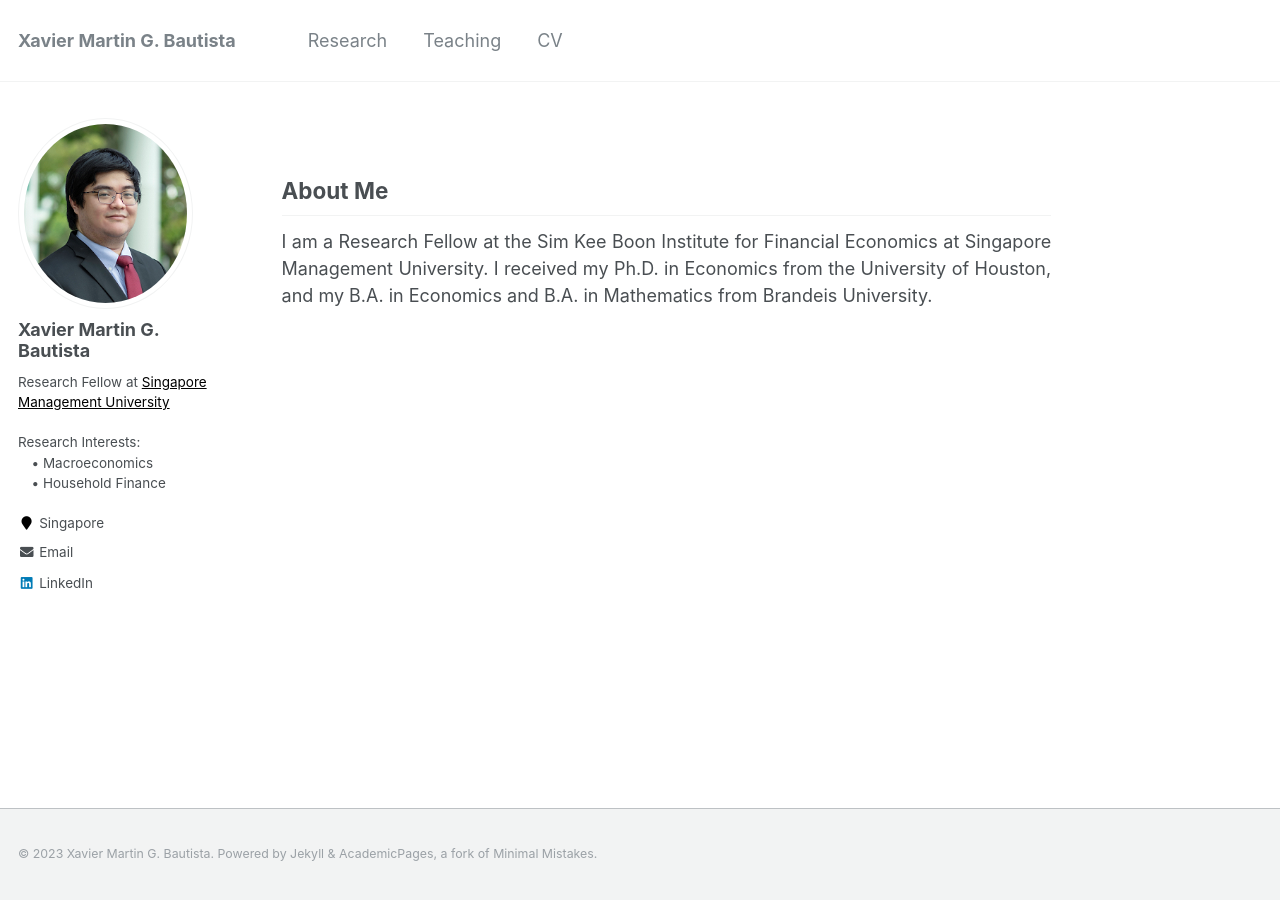
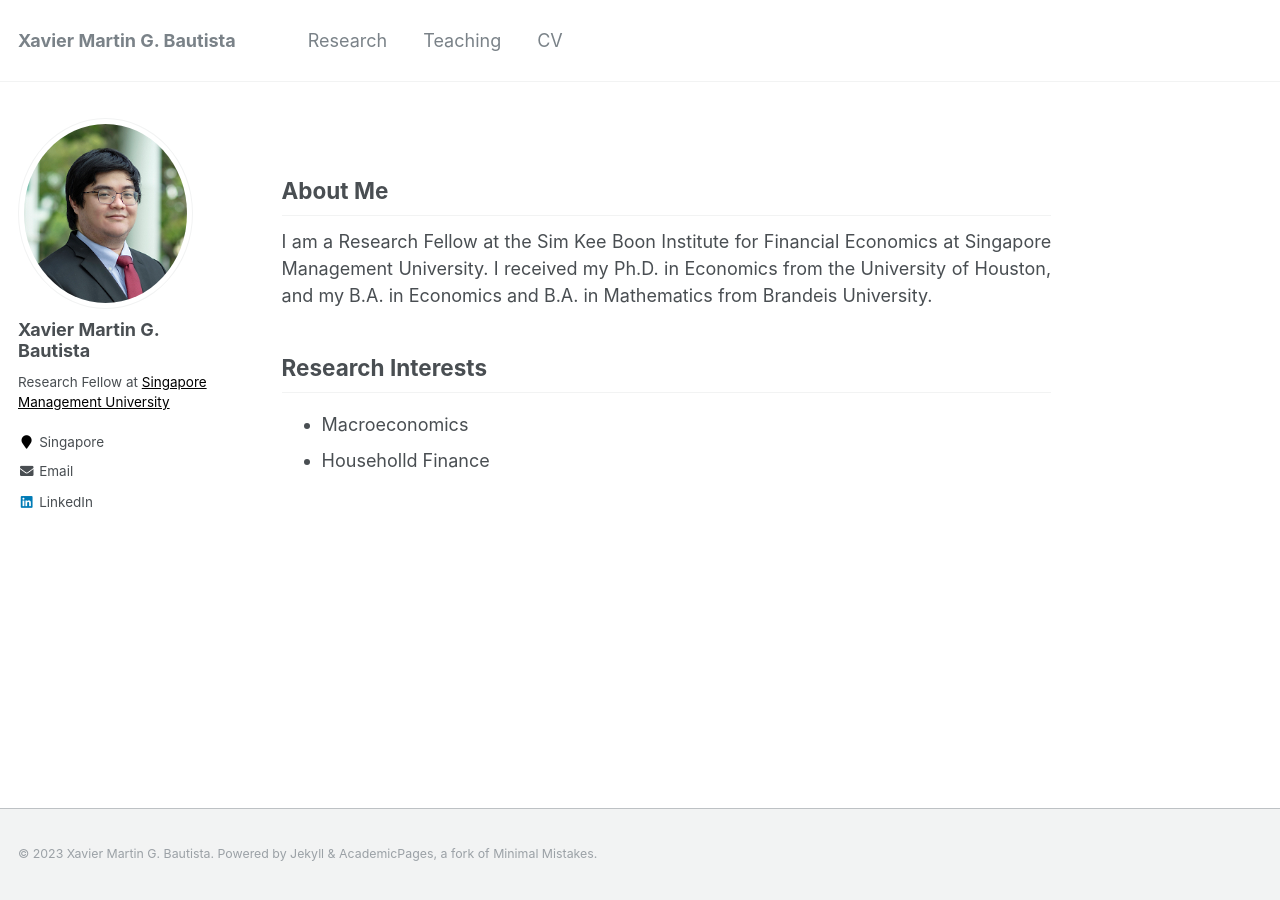
Before and after one commit to xmgbautista/xmgbautista.github.io, a Jekyll site: the page built from _pages/about.md, in a window 1280 px wide. Built offline with Jekyll 4.4.1, drawn with Linux system fonts in a browser that asks for light colours.

Commit message:
Update about me

```diff
--- a/_config.yml
+++ b/_config.yml
@@ -82,7 +82,7 @@
 author:
   name             : "Xavier Martin G. Bautista"
   avatar           : "avatar/bautista_headshot.png"
-  bio              : "Research Fellow at <a style='color: black;' href='https://skbi.smu.edu.sg/'>Singapore Management University</a><br><br>Research Interests:<br>&emsp;&#8226; Macroeconomics<br>&emsp;&#8226; Household Finance"
+  bio              : "Research Fellow at <a style='color: black;' href='https://skbi.smu.edu.sg/'>Singapore Management University</a>"
   location         : "Singapore"
   employer         :
   pubmed           :
--- a/_pages/about.md
+++ b/_pages/about.md
@@ -20,3 +20,7 @@
 I am a Research Fellow at the Sim Kee Boon Institute for Financial Economics at Singapore Management University. I received my Ph.D. in
 Economics from the University of Houston, and my B.A. in Economics and B.A. in Mathematics from Brandeis University.
 </p>
+
+## Research Interests
+* Macroeconomics
+* Householld Finance
```
